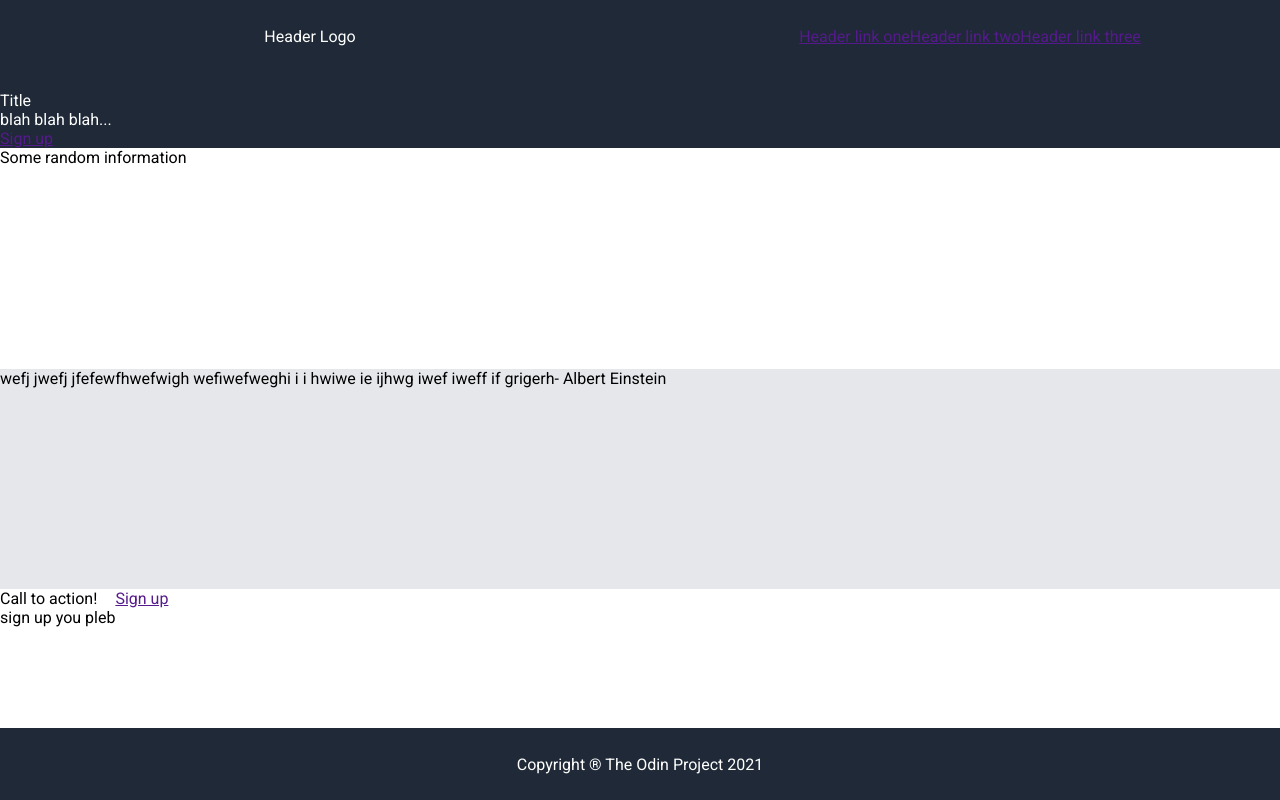
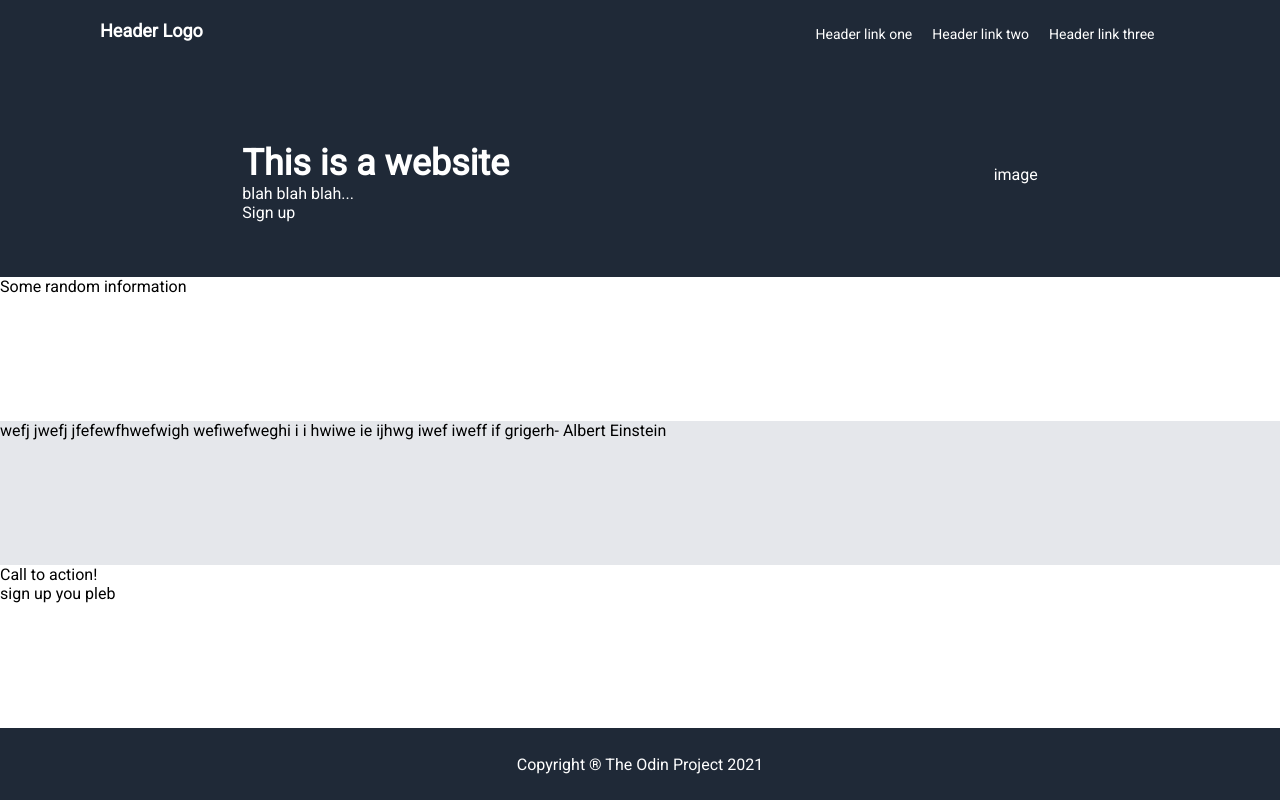
Before and after one commit to VenderV2/Project-Landing-Page, a plain HTML site: page index.html in a window 1280 px wide. Drawn offline with Linux system fonts and the light colour scheme.

Commit message:
managed to position text without padding and margin

```diff
--- a/index.html
+++ b/index.html
@@ -11,7 +11,7 @@
 <body>
     <div class="header">
         <div id="header">Header Logo</div>
-        <ul>
+        <ul class="right-links">
             <li><a href="">Header link one</a></li>
             <li><a href="">Header link two</a></li>
             <li><a href="">Header link three</a></li>
@@ -23,15 +23,17 @@
             <!-- title sections contains a flex container and imagine in row
             , the flex container contains 3 items in column -->
 
-            <img src="" alt="">
+            <div class="img">image</div>
 
             <div class="title-contents">
+                <div class="title-contents-position">
+                    <div class="title">This is a website</div>
 
-                <div class="title">Title</div>
+                    <div class="text">blah blah blah...</div>
 
-                <div class="text">blah blah blah...</div>
+                    <div class="sign-up-1"><a href="" class="sign-up">Sign up</a></div>
 
-                <div class="sign-up-1"><a href="" class="sign-up">Sign up</a></div>
+                </div>
 
             </div>
         </div>
--- a/style.css
+++ b/style.css
@@ -1,3 +1,8 @@
+* {
+    box-sizing: border-box;
+    -webkit-box-sizing: border-box;
+}
+
 body {
     display: flex;
     flex-direction: column;
@@ -11,7 +16,6 @@ body {
     background-color: #1f2937;
     color: white;
     display: flex;
-    flex: 0 1 auto;
     height: 72px;
     justify-content: space-evenly;
 
@@ -20,23 +24,33 @@ body {
 #header {
     flex: 1;
     display: flex;
-    justify-content: center;
-    align-items: center;
+    justify-content: flex-start;
+    font-size: 18px;
+    font-weight: bold;
+    padding-top: 20px;
+    padding-left: 100px;
 }
 
-ul {
+.right-links {
     list-style-type: none;
     display: flex;
     flex: 1;
     display: flex;
     justify-content: center;
-    align-items: center;
+    padding: 0px;
 
 }
 
+li {
+    margin: 10px;
+    font-size: 14px;
+}
+
 a {
+    text-decoration: none;
+    color: white;
+}
 
-}
 
 /* ///////////////////////////////////////////////////////////////////////// */
 .contents {
@@ -45,24 +59,60 @@ a {
     flex-direction: column;
 }
 
+
+
 .title-sec {
     background-color: #1f2937;
     color: white;
+    display: flex;
+    flex: 1 1 auto;
+    flex-direction: row-reverse;
+    justify-content: center;
 }
 
+.title-contents {
+    display: flex;
+    flex: 1 1 auto;
+    flex-direction: column;
+    align-items: center;
+    align-self: flex-start;
+    position: relative; top: 70px;
+}
+
+.img {
+    flex: 1 1 auto;
+    display: flex;
+    justify-content: center;
+    align-self: center;
+}
+
+.title {
+    font-weight: 900;
+    font-size: 36px;
+}
+
+.text {
+
+}
+
+.sign-up {
+
+}
+
+
 .info {
-    flex: 1;
+    flex: 1 1 auto;
     display: flex;
 }
 
 .quote {
-    flex: 1;
+    flex: 1 1 auto;
     display: flex;
     background-color:  #e5e7eb;
 }
 
 .sign-up-sec {
-    flex: 0.5 1 auto;
+    flex: 1 1 auto;
     display: flex;
 }
 
@@ -70,7 +120,6 @@ a {
 /* ///////////////////////////////////////////////////////////////////////// */
 .footer {
     display: flex;
-    flex: 0 1 auto;
     background-color: #1f2937;
     color: white;
     height: 72px;
```
Also changed, not shown: logo.png (added).
